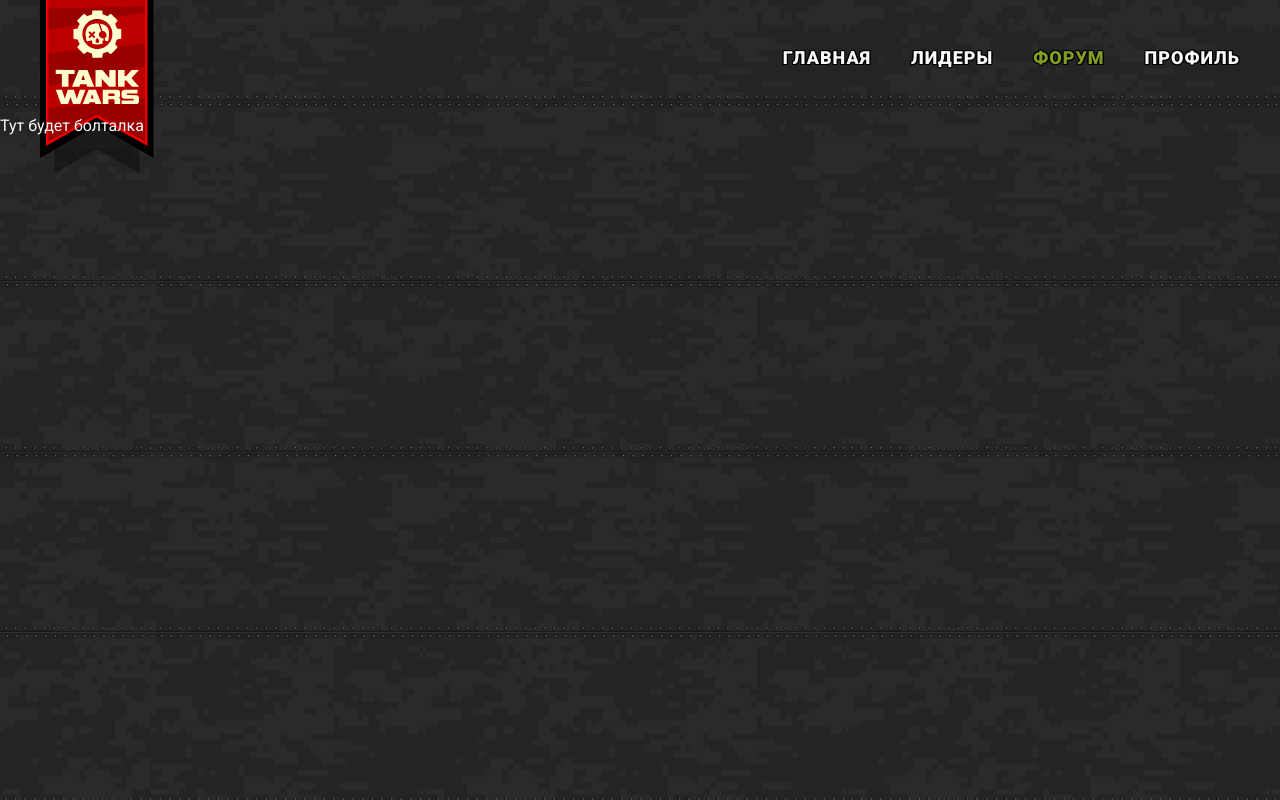
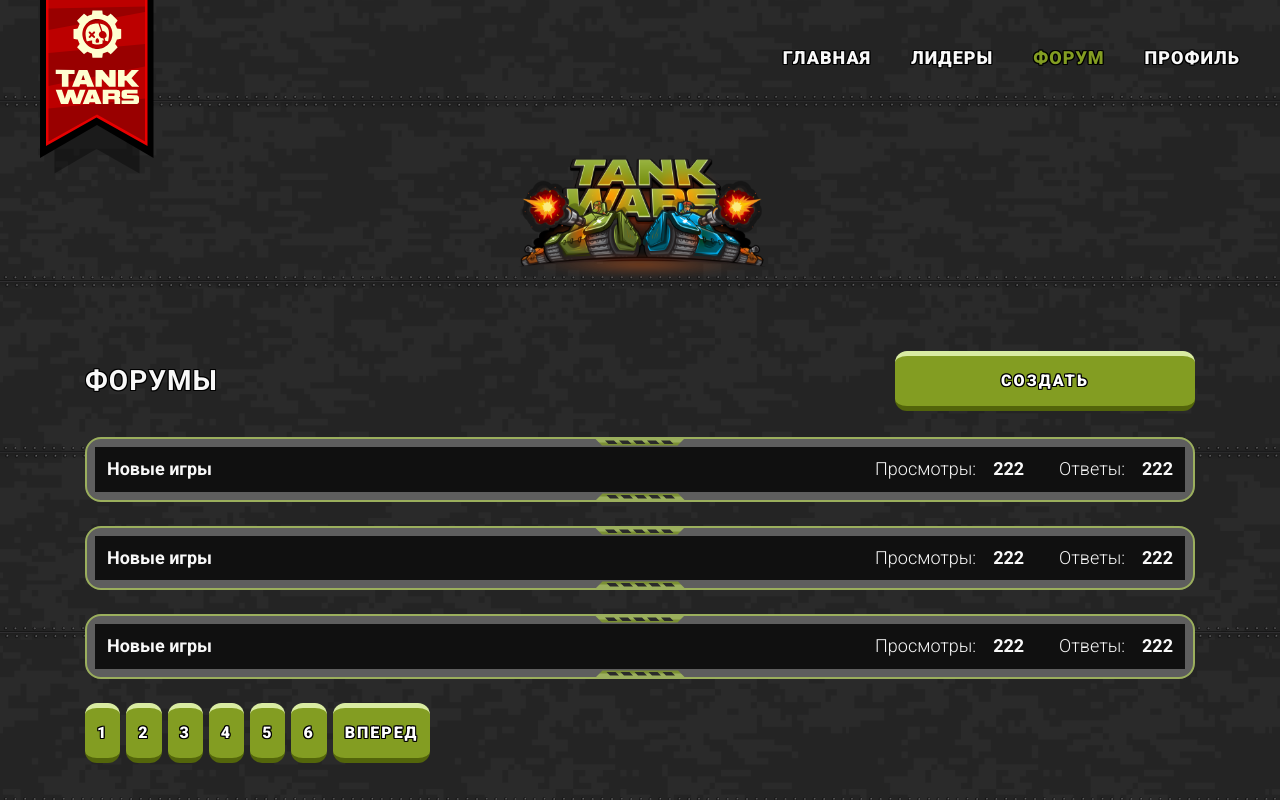
Before and after one commit to Timur233/falcon-tanks, a React (Vite) app in the folder packages/client/: page /forum in a window 1280 px wide. Built offline with nearby package versions, Linux system fonts and the light colour scheme; the HTML template or start-up script is replaced by a standard one.

Commit message:
feat: Forum page

```diff
--- /dev/null
+++ b/packages/client/src/pages/Forum/Forum.scss
@@ -0,0 +1,86 @@
+@import './../../scss/vars.scss';
+
+$decor-width: 90px;
+$decor-height: 7px;
+
+$padding-color: #5e5e5e;
+$border-color: #9baf5d;
+$row-background: #101010;
+$title-color: #bebebe;
+
+@mixin decor($top, $bottom) {
+  content: '';
+  position: absolute;
+  top: $top;
+  bottom: $bottom;
+  left: calc(50% - ($decor-width / 2));
+
+  display: block;
+  width: $decor-width;
+  height: $decor-height;
+
+  background-image: url('@/assets/images/svg/title-decor.svg');
+  background-repeat: no-repeat;
+  background-position: center;
+}
+
+.forum-page {
+  margin-top: 40px;
+
+  &__header {
+    display: flex;
+    align-items: center;
+    justify-content: space-between;
+  }
+
+  .header {
+    &__title {
+      display: flex;
+      margin: 40px 0;
+    }
+  }
+
+  &__logo {
+    display: block;
+    margin: 0 auto 44px auto;
+
+    max-width: 255px;
+    height: 124px;
+  }
+
+  .threads {
+    display: flex;
+    flex-direction: column;
+    gap: 24px;
+    margin-bottom: 24px;
+  }
+
+  .thread {
+    display: flex;
+    padding: 12px;
+
+    &__title {
+      width: 100%;
+      font-size: 18px;
+      font-weight: 600;
+    }
+
+    &__views {
+      margin-right: 35px;
+    }
+
+    .views,
+    .answers {
+      font-size: 18px;
+
+      &__title {
+        font-weight: 300;
+        margin-right: 17px;
+      }
+
+      &__count {
+        font-weight: 600;
+      }
+    }
+  }
+}
--- a/packages/client/src/pages/Forum/Forum.tsx
+++ b/packages/client/src/pages/Forum/Forum.tsx
@@ -1,3 +1,65 @@
+import PromoLogo from '@/assets/images/svg/FT-promo.svg'
+import { Button } from '@/components/ui/Button/Button'
+import { Card } from '@/components/ui/Card/Card'
+import { PageTitle } from '@/components/ui/PageTitle/PageTitle'
+import { Pagination } from '@/components/ui/Pagination/Pagination'
+import './Forum.scss'
+
+const THREADS_COUNT = 3
+
 export const Forum = () => {
-  return <>Тут будет болталка</>
+  return (
+    <div className="container forum-page">
+      <img className="forum-page__logo" src={PromoLogo} alt="Tank wars" />
+      <div className="forum-page__header header">
+        <PageTitle
+          text={'Форумы'}
+          tagName="h1"
+          className="header__title"></PageTitle>
+        <Button
+          className="header__create"
+          href={'/forum/new'}
+          text="Создать"
+          useFixWidth></Button>
+      </div>
+      <div className="forum-page__threads threads">
+        <Card className="threads__item thread">
+          <div className="thread__title">Новые игры</div>
+          <div className="thread__views views">
+            <span className="views__title">Просмотры:</span>
+            <span className="views__count">222</span>
+          </div>
+          <div className="thread__answers answers">
+            <span className="answers__title">Ответы:</span>
+            <span className="answers__count">222</span>
+          </div>
+        </Card>
+
+        <Card className="threads__item thread">
+          <div className="thread__title">Новые игры</div>
+          <div className="thread__views views">
+            <span className="views__title">Просмотры:</span>
+            <span className="views__count">222</span>
+          </div>
+          <div className="thread__answers answers">
+            <span className="answers__title">Ответы:</span>
+            <span className="answers__count">222</span>
+          </div>
+        </Card>
+
+        <Card className="threads__item thread">
+          <div className="thread__title">Новые игры</div>
+          <div className="thread__views views">
+            <span className="views__title">Просмотры:</span>
+            <span className="views__count">222</span>
+          </div>
+          <div className="thread__answers answers">
+            <span className="answers__title">Ответы:</span>
+            <span className="answers__count">222</span>
+          </div>
+        </Card>
+      </div>
+      <Pagination total={6}></Pagination>
+    </div>
+  )
 }
```
